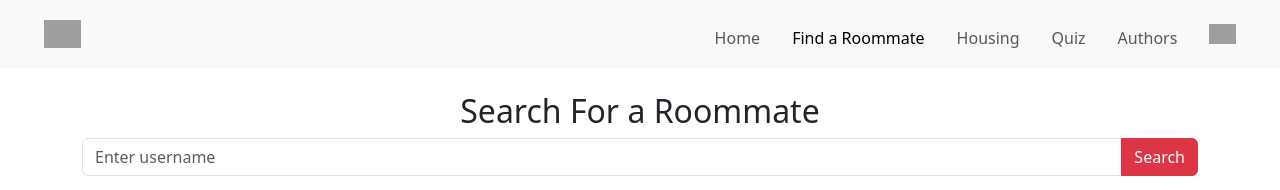
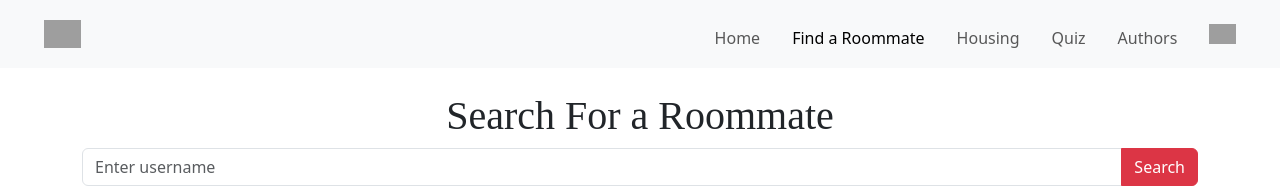
Before and after one commit to khoy24/ISU-Roommate-Portal-Updated, a React (Create React App) app in the folder isu-roommate-portal/frontend/: page / in a window 1280 px wide. Both pictures are taken after a click on the button "Find a Roommate". Shown: the top 190 px of the page. Built offline with nearby package versions, Linux system fonts and the light colour scheme; no server answers.

Commit message:
font changes

```diff
--- a/isu-roommate-portal/frontend/src/FindUsers.js
+++ b/isu-roommate-portal/frontend/src/FindUsers.js
@@ -63,7 +63,7 @@ export default function FindUsers({userData, setUserData, viewer, setViewer, oth
         <div>
             <Navbar userData={userData} setUserData={setUserData} viewer={viewer} setViewer={setViewer}/>
                 <div className="container">
-                    <h2 className="text-center mt-4">Search For a Roommate</h2>
+                    <h1 className="text-center mt-4" style={{textAlign:'center', fontFamily: 'Merriweather serif'}}>Search For a Roommate</h1>
                     <div className="input-group mb-3">
                         <input type="text" className="form-control" placeholder="Enter username" value={userName}
                         onChange={(e) => setUserName(e.target.value.toLowerCase())}
--- a/isu-roommate-portal/frontend/src/Quiz.js
+++ b/isu-roommate-portal/frontend/src/Quiz.js
@@ -163,7 +163,7 @@ export default function Quiz({userData, setUserData, viewer, setViewer, setOther
                     <form id="QuizBody" className=" w-100 m-auto justify-content-center" onSubmit={handleSubmit}>
                         {!userData[0]?.id &&
                             <div className="justify-content-center text-align-center">
-                                <h1 className="my-5" style={{textAlign:'center'}}>Sign in before taking the quiz</h1>
+                                <h1 className="my-5" style={{textAlign:'center', fontFamily: 'Merriweather serif'}}>Sign in before taking the quiz</h1>
                             </div>
                         }
                         {userData[0]?.id && quizData.length > 0 ? (
```
